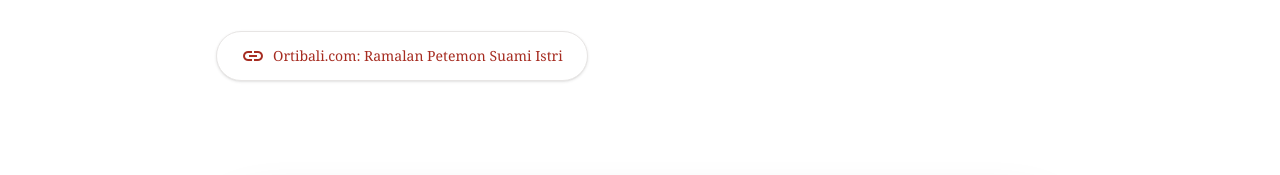
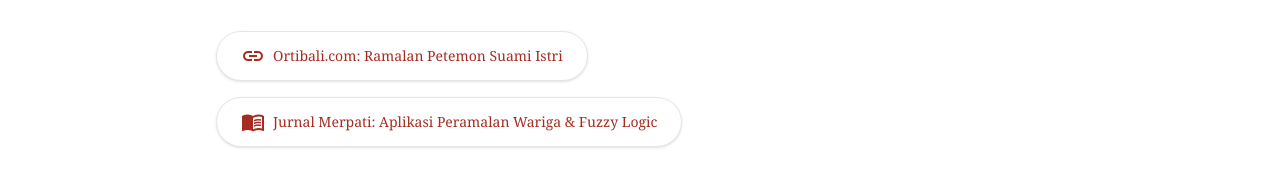
Before and after one commit to widyaanggara/jodoh_bali, a Next.js app: page /about in a window 1280 px wide. Shown: the part 8211-8386 px from the top of the page. Built offline with nearby package versions, Linux system fonts and the light colour scheme.

Commit message:
update tentang

```diff
--- a/app/about/page.tsx
+++ b/app/about/page.tsx
@@ -409,6 +409,15 @@
                                 <span className="material-icons-outlined text-xs">link</span>
                                 Ortibali.com: Ramalan Petemon Suami Istri
                             </a>
+                            <a
+                                href="https://ojs.unud.ac.id/index.php/merpati/article/view/17909"
+                                target="_blank"
+                                rel="noopener noreferrer"
+                                className="inline-flex items-center gap-2 px-6 py-3 bg-white border border-stone-200 rounded-full text-sm font-medium text-primary hover:border-accent-gold transition-colors shadow-sm"
+                            >
+                                <span className="material-icons-outlined text-xs">menu_book</span>
+                                Jurnal Merpati: Aplikasi Peramalan Wariga & Fuzzy Logic
+                            </a>
                         </div>
                     </section>
                 </article>
```
